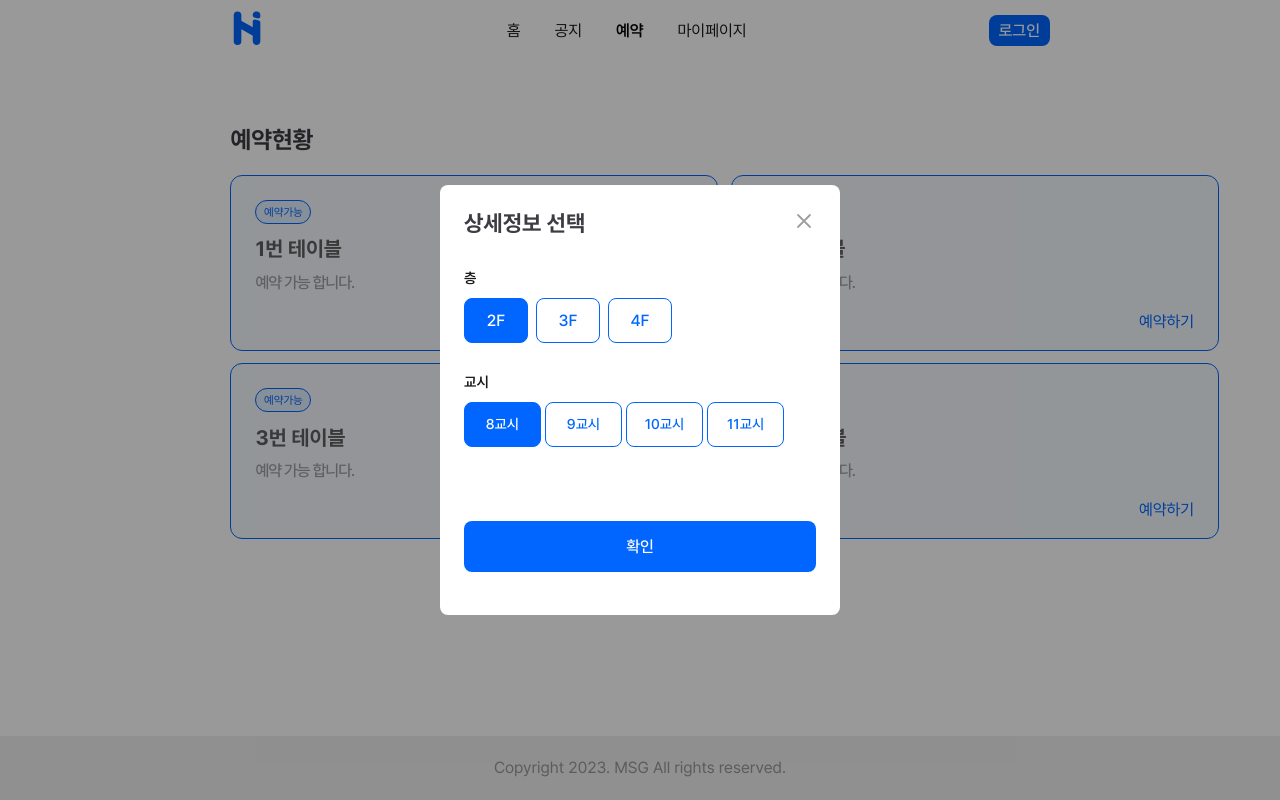
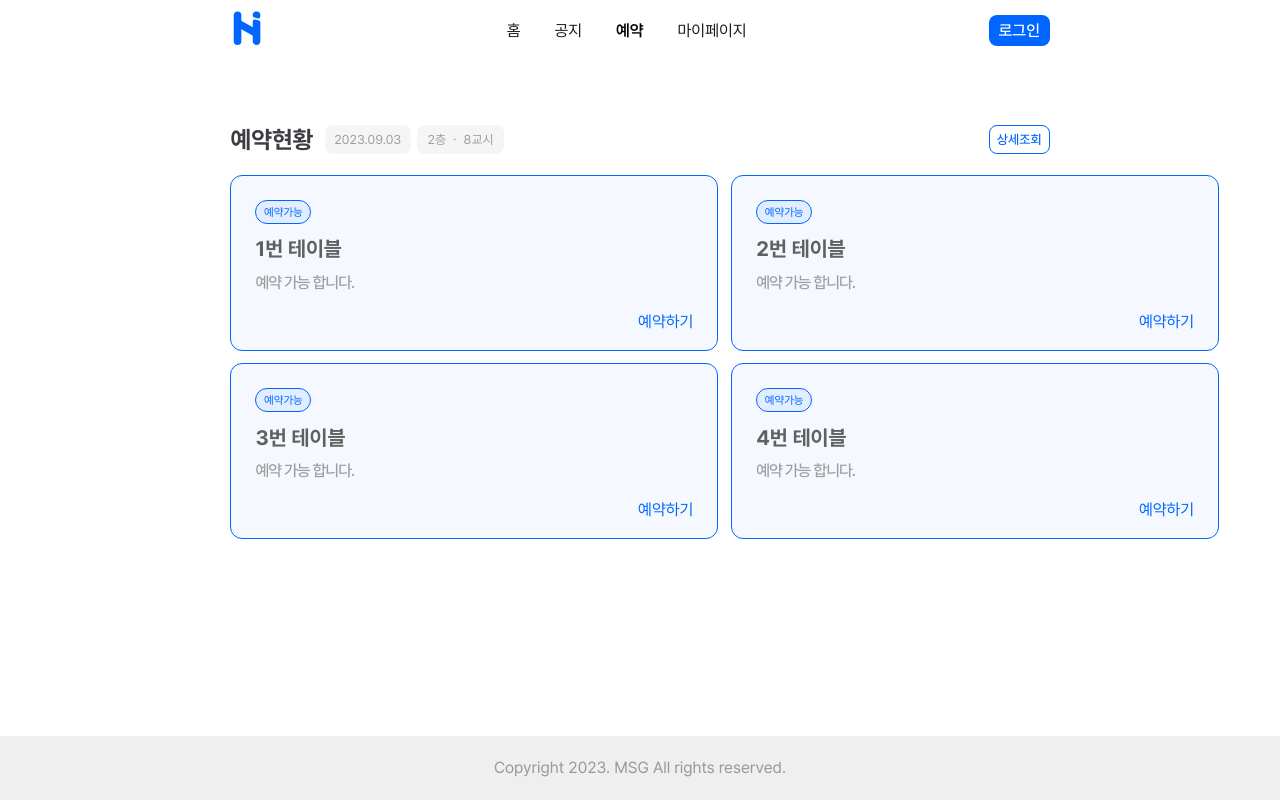
Before and after one commit to GSM-MSG/Hi-v2-FrontEnd, a Next.js app: page /reservation in a window 1280 px wide. Built offline with nearby package versions, Linux system fonts and the light colour scheme; no server answers; what @msg-team/gauth-react would draw is missing.

Commit message:
:zap: Add reservation buttons

```diff
--- a/components/Header/index.tsx
+++ b/components/Header/index.tsx
@@ -27,7 +27,7 @@ function Header() {
 
   useEffect(() => {
     ;(async () => await fetch())()
-  }, [])
+  }, [fetch])
 
   return (
     <S.HeaderContainer>
--- a/components/ReservationPage/index.tsx
+++ b/components/ReservationPage/index.tsx
@@ -8,11 +8,26 @@ import ReservationTableItem from './ReservationTableItem'
 import * as S from './style'
 import useModal from '@/hooks/useModal'
 import PlaceSelect from '@/modals/PlaceSelect'
+import Button from '../common/Button'
+import { GetRoleTypes } from '@/types/components/GetRoleTypes'
 
 function ReservationPage() {
   const reservationPlace = useRecoilValue(ReservationPlace)
   const { fetch, data } = useFetch<ReservationDataType[]>({
     url: `/homebase?period=${reservationPlace.period}&floor=${reservationPlace.floor}`,
+    method: 'get',
+  })
+
+  const today: Date = new Date()
+
+  const { fetch: deleteTable } = useFetch({
+    url: '/reservation/kill-all',
+    method: 'delete',
+    successMessage: '예약 테이블을 모두 삭제했습니다.',
+  })
+
+  const { fetch: fetchRole, data: roleDate } = useFetch<GetRoleTypes>({
+    url: '/user/my-role',
     method: 'get',
   })
 
@@ -25,6 +40,10 @@ function ReservationPage() {
   }, [fetch])
 
   useEffect(() => {
+    ;(async () => await fetchRole())()
+  }, [fetchRole])
+
+  useEffect(() => {
     setArr([1, 2, 3, 4, 5])
     setArr((prev: any) =>
       prev.map(
@@ -33,13 +52,55 @@ function ReservationPage() {
     )
   }, [data])
 
-  useEffect(() => {
-    openModal(<PlaceSelect />)
-  }, [])
-
   return (
     <PageContainer paddingTop='8vh' paddingBottom='5vh' background='#ffffff'>
-      <S.ReservationTitle>예약현황</S.ReservationTitle>
+      <S.ReservationTitleBox>
+        <S.ReservationTitle>
+          <h2>예약현황</h2>
+          <div>
+            {today.getFullYear()}.{today.getMonth().toString().padStart(2, '0')}
+            .{today.getDay().toString().padStart(2, '0')}
+          </div>
+          <div>
+            {reservationPlace.floor}층 &#12685; {reservationPlace.period}교시
+          </div>
+        </S.ReservationTitle>
+        <div style={{ display: 'flex', alignItems: 'center' }}>
+          <Button
+            width='3.8rem'
+            height='1.8rem'
+            border='1px solid #0066ff'
+            borderRadius='8px'
+            color='#0066ff'
+            fontSize='0.81rem'
+            fontWeight='500'
+            background='none'
+            hoverBackground='#0066ff'
+            hoverColor='#ffffff'
+            onClick={() => openModal(<PlaceSelect />)}
+          >
+            상세조회
+          </Button>
+          {roleDate?.role.includes('ROLE_ADMIN') && (
+            <Button
+              width='3.8rem'
+              height='1.8rem'
+              border='1px solid #FF002E'
+              borderRadius='8px'
+              color='#FF002E'
+              fontSize='0.81rem'
+              fontWeight='500'
+              background='none'
+              hoverBackground='#FF002E'
+              hoverColor='#ffffff'
+              style={{ marginLeft: '0.3rem' }}
+              onClick={async () => await deleteTable()}
+            >
+              전체삭제
+            </Button>
+          )}
+        </div>
+      </S.ReservationTitleBox>
       <S.ReservationTableContainer>
         {arr.slice(0, reservationPlace.floor === 3 ? 5 : 4).map((item, idx) => (
           <ReservationTableItem
--- a/components/ReservationPage/style.ts
+++ b/components/ReservationPage/style.ts
@@ -5,10 +5,36 @@ interface ShowCheckedBoxProps {
   disabled?: boolean
 }
 
-export const ReservationTitle = styled.h2`
-  font-size: 1.5rem;
-  font-weight: 700;
-  color: #3c3c43;
+export const ReservationTitleBox = styled.div`
+  width: 100%;
+  display: flex;
+  align-items: center;
+  justify-content: space-between;
+`
+
+export const ReservationTitle = styled.div`
+  display: flex;
+  align-items: center;
+
+  h2 {
+    font-size: 1.5rem;
+    font-weight: 700;
+    color: #3c3c43;
+    margin-right: 0.7rem;
+  }
+
+  div {
+    background-color: #f5f5f5;
+    color: #9e9e9e;
+    font-size: 0.8rem;
+    width: 5.4rem;
+    height: 1.8rem;
+    display: flex;
+    align-items: center;
+    justify-content: center;
+    margin-right: 0.4rem;
+    border-radius: 8px;
+  }
 `
 
 export const ReservationTableContainer = styled.div`
```
